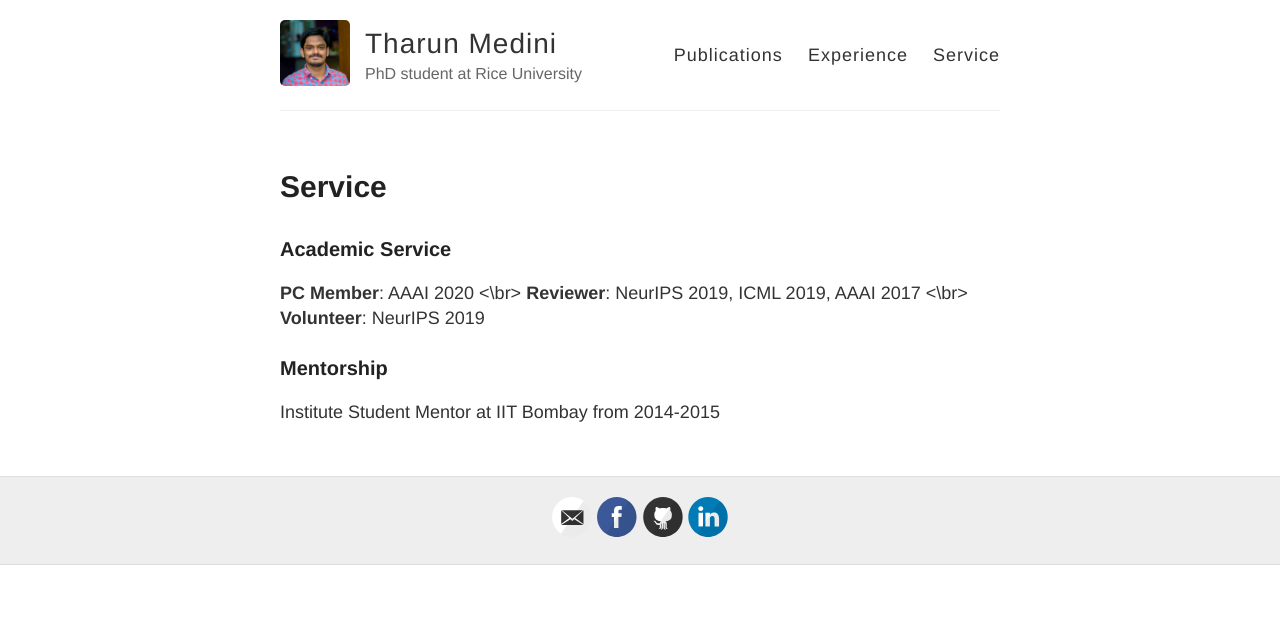
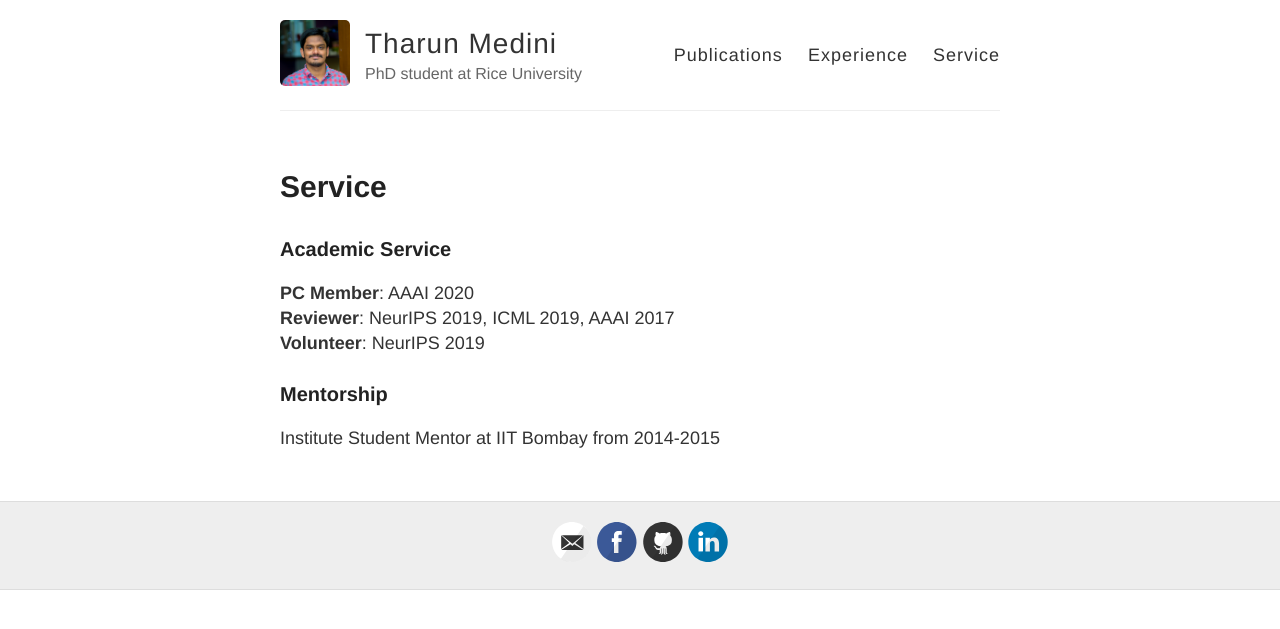
Before and after one commit to gaurav16gupta/gaurav16gupta.github.io, a Jekyll site: the page built from service.md, in a window 1280 px wide. Shown: the top 629 px of the page. Built offline with Jekyll 4.4.1, drawn with Linux system fonts in a browser that asks for light colours.

```diff
--- a/service.md
+++ b/service.md
@@ -5,8 +5,8 @@ permalink: /service/
 ---
 
 ### Academic Service
-__PC Member__: AAAI 2020 <\br>
-__Reviewer__: NeurIPS 2019, ICML 2019, AAAI 2017 <\br>
+__PC Member__: AAAI 2020 <br/>
+__Reviewer__: NeurIPS 2019, ICML 2019, AAAI 2017 <br/>
 __Volunteer__: NeurIPS 2019
 
 ### Mentorship
```
